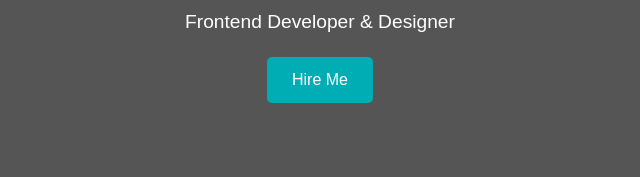
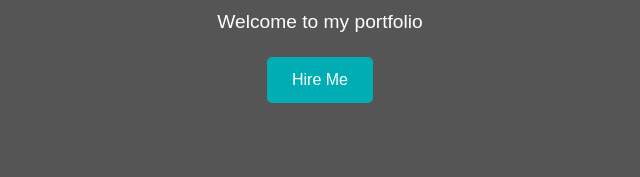
Before and after one commit to james-hub19/my-portfolio, a plain HTML site: page index.html in a window 1280 px wide. Shown: the part 273-450 px from the top of the page, 320-960 px from the left. Drawn offline with Linux system fonts and the light colour scheme.

Commit message:
Update index.html

```diff
--- a/index.html
+++ b/index.html
@@ -24,7 +24,7 @@
     <section id="home" class="hero">
         <div class="hero-content">
             <h1>Hello, I'm James</h1>
-            <p>Frontend Developer & Designer</p>
+            <p>Welcome to my portfolio</p>
             <a href="#contact" class="btn">Hire Me</a>
         </div>
     </section>
```
